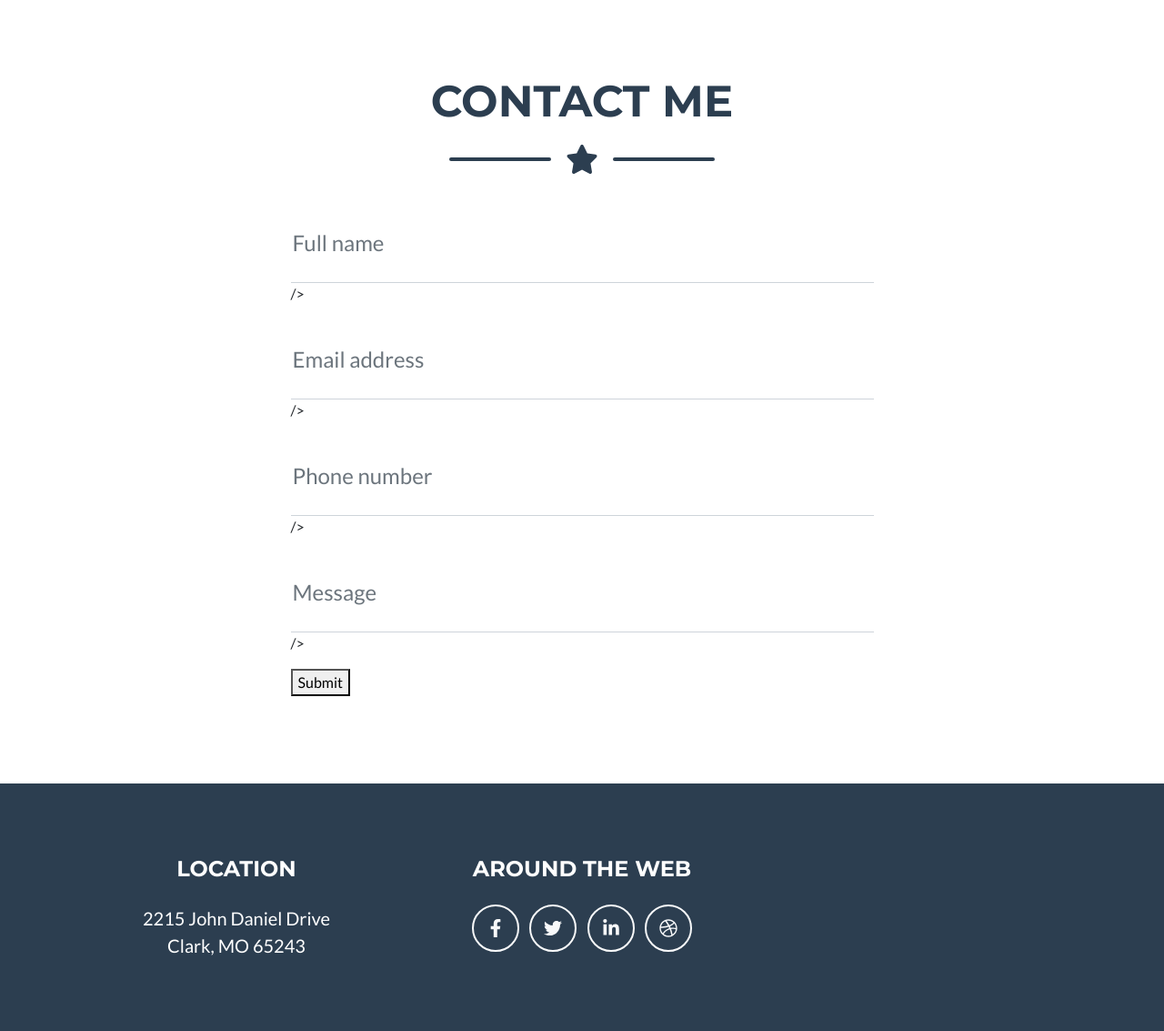
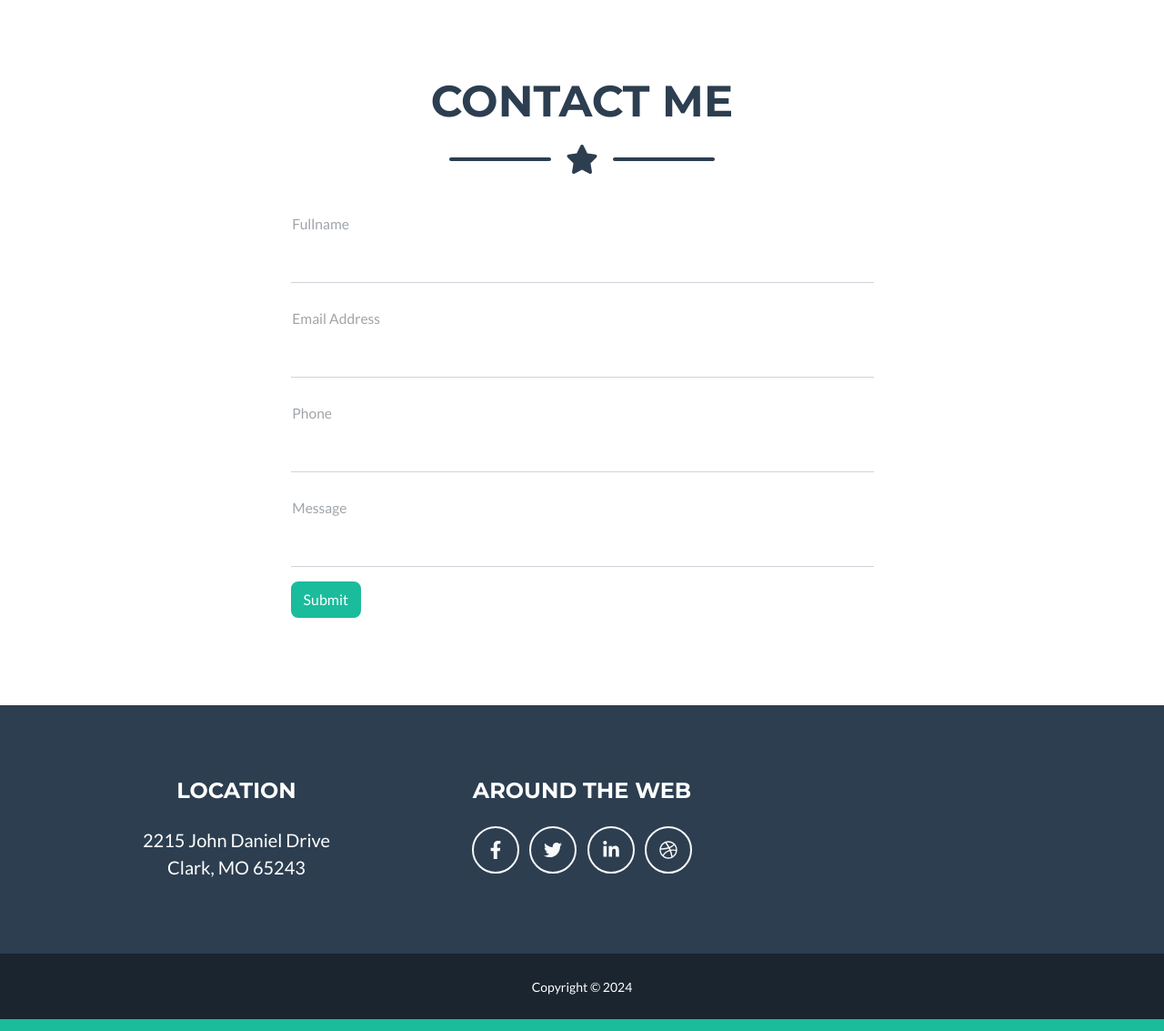
Before and after one commit to Milemotigo/Portfolio, a Django app: page / in a window 1280 px wide. Shown: the part 2709-3842 px from the top of the page at 91% size. Run offline with Django 5.2, Linux system fonts and the light colour scheme; some libraries are stand-ins or nearby versions.

Commit message:
new commit

```diff
--- a/app/views.py
+++ b/app/views.py
@@ -1,15 +1,23 @@
 from django.shortcuts import render, redirect
 from .forms import ClientForm
-
+from . models import Client
 
 def index(request):
-    if request.method=='POST':
+    if request.method == 'POST':
         form = ClientForm(request.POST)
         if form.is_valid():
             form.save()
-            print('form saved successful')
-            return redirect('')
+            print('Form submission successful')
+            return redirect('index')
+        else:
+            print('Form submission not successful', form.error)
     else:
-        form = ClientForm()
+        ClientForm()
+    return render(request, 'index.html', locals())
 
-    return render(request, 'index.html', locals())
+def queryconnects(request):
+    data = Client.objects.all()
+    if data:
+        print(data)
+    else:
+        print(data.error)
--- a/core/settings.py
+++ b/core/settings.py
@@ -127,6 +127,7 @@ USE_TZ = True
     os.path.join(BASE_DIR, 'generics/static')
 ]'''
 STATIC_URL = 'static/'
+STATIC_ROOT = os.path.join(BASE_DIR, 'static')
 
 MEDIA_ROOT = os.path.join(BASE_DIR, 'media')
 
--- a/generics/templates/index.html
+++ b/generics/templates/index.html
@@ -160,33 +160,29 @@
                         <!-- To make this form functional, sign up at-->
                         <!-- https://startbootstrap.com/solution/contact-forms-->
                         <!-- to get an API token!-->
-                        <form id="contactForm" data-sb-form-api-token="API_TOKEN" method='post'>
+			<form id="contactForm" data-sb-form-api-token="API_TOKEN" method='post'>
 			{% csrf_token %}
                             <div class="form-floating mb-3">
-				<input class="form-control" id="name" type="text" placeholder="Enter your name..." data-sb-validations="required" {{ form.fullname }} />
-                                <label for="name">Full name</label>
-                                <div class="invalid-feedback" data-sb-feedback="name:required">A name is required.</div>
+				<input class="form-control"  name='fullname' value='{{ form.fullname.value }}' />
+                                <label for="name">Fullname</label>
                             </div>
 
                             <div class="form-floating mb-3">
-				    <input class="form-control" id="name" type="text" placeholder="Enter your name..." data-sb-validations="required" {{ form.email }} />
-                                <label for="email">Email address</label>
-                                <div class="invalid-feedback" data-sb-feedback="email:required">An email is required.</div>
-                                <div class="invalid-feedback" data-sb-feedback="email:email">Email is not valid.</div>
+				    <input class="form-control" name='email' value='{{ form.email }}' />
+                                <label for="email">Email Address</label>
+
                             </div>
 
                             <div class="form-floating mb-3">
-				    <input class="form-control" id="name" type="text" placeholder="Enter your name..." data-sb-validations="required" {{ form.phone }} />
-                                <label for="phone">Phone number</label>
-                                <div class="invalid-feedback" data-sb-feedback="phone:required">A phone number is required.</div>
+				    <input class="form-control" name='phone' value='{{ form.phone.value }}' />
+                                <label for="phone">Phone</label>
                             </div>
 
                             <div class="form-floating mb-3">
-				    <input class="form-control" id="name" type="text" placeholder="Enter your name..." data-sb-validations="required" {{ form.message }} />
-                                <label for="message">Message</label>
-                                <div class="invalid-feedback" data-sb-feedback="message:required">A message is required.</div>
-                            </div>
-			    <button type="submit">Submit</button>
+				    <input class="form-control" name='message' value='{{ form.message.value }}' />
+				    <label for="message">Message</label>
+			    </div>
+			    <button type="submit" class="btn btn-primary">Submit</button>
                         </form>
                     </div>
                 </div>
@@ -241,7 +237,7 @@
                                     <!-- Portfolio Modal - Image-->
                                     <img class="img-fluid rounded mb-5" src="assets/img/portfolio/cabin.png" alt="..." />
                                     <!-- Portfolio Modal - Text-->
-                                    <p class="mb-4">Lorem ipsum dolor sit amet, consectetur adipisicing elit. Mollitia neque assumenda ipsam nihil, molestias magnam, recusandae quos quis inventore quisquam velit asperiores, vitae? Reprehenderit soluta, eos quod consequuntur itaque. Nam.</p>
+                                    <p class="mb-4">Lorem ipsum dolor sit amet, consectetur adipisicing elit. Mollitia neque assumenda ipsam nihil, molestias magnam, recusandae quos quis inventore quisquam velit asperiores, vitae? Reprehenderit soluta, eos quod consequuntur itaque. Nam. <a href="https://mweb.pythonanywhere.com/">Resultshub</a></p>
                                     <button class="btn btn-primary" data-bs-dismiss="modal">
                                         <i class="fas fa-xmark fa-fw"></i>
                                         Close Window
```
Also changed, not shown: 2 other files.
